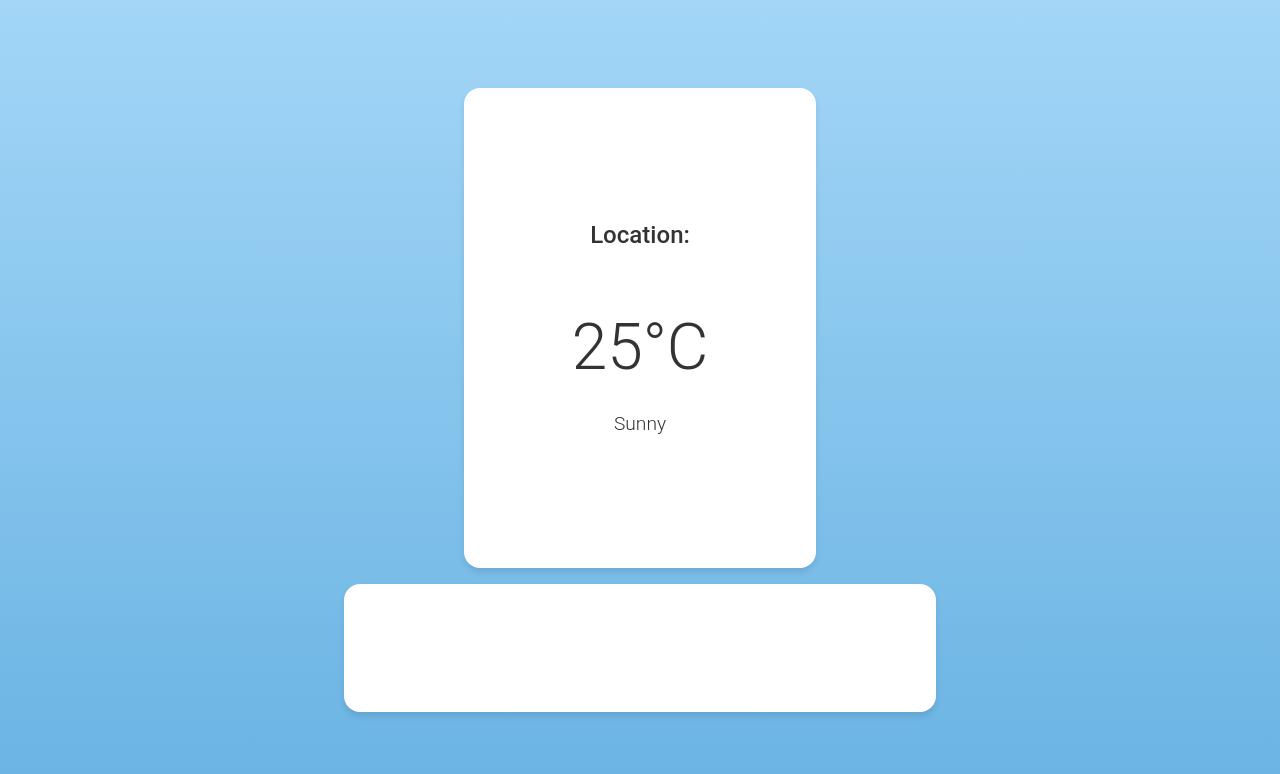
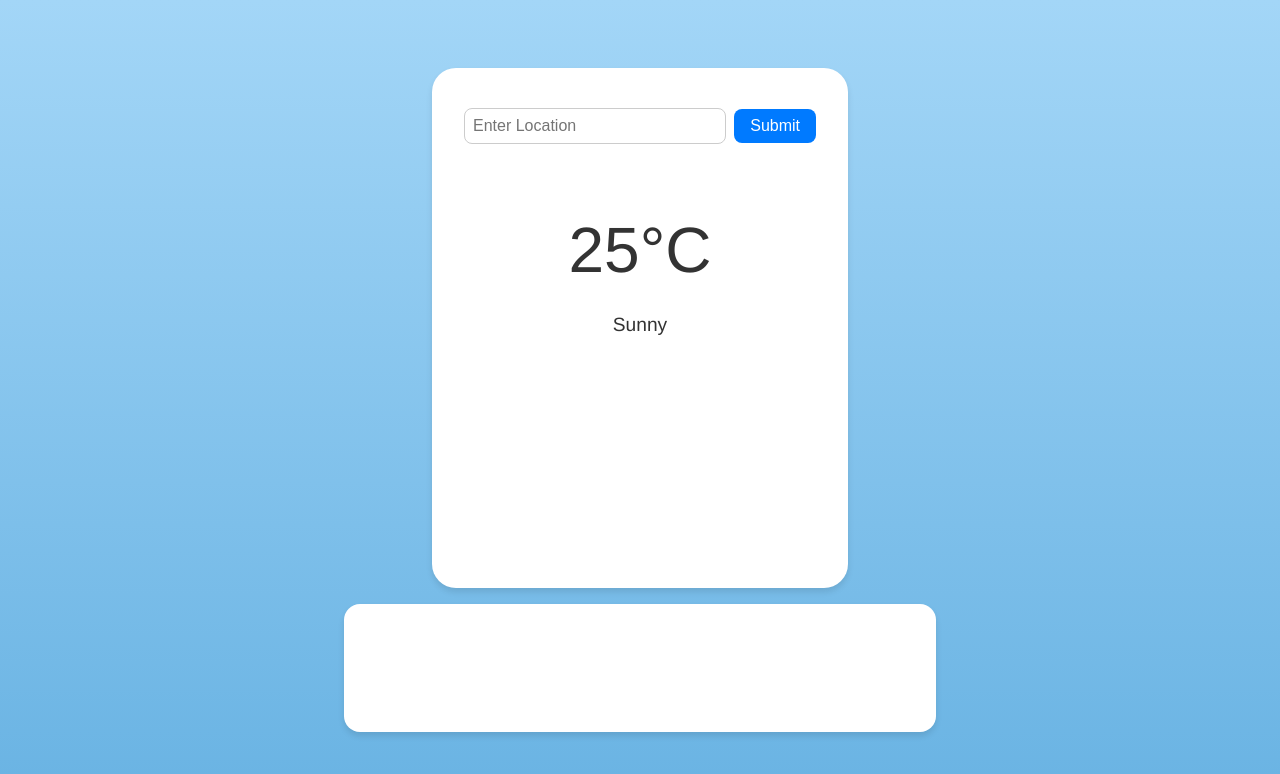
Before and after one commit to dinkdonk0/weatherApp, a plain HTML site: page index.html in a window 1280 px wide. Drawn offline with Linux system fonts and the light colour scheme.

Commit message:
added location HTML and css edits

```diff
--- a/index.html
+++ b/index.html
@@ -11,7 +11,10 @@
 <body>
     <main>
         <div class="mainContainer">
-            <h1 class="location">Location:</h1>
+            <form class="location-form">
+                <input type="text" id="location-input" class="location-input" placeholder="Enter Location" />
+                <button type="submit" class="submit-button">Submit</button>
+            </form>
             <h2 class="temp">25°C</h2>
             <h3 class="stats">Sunny</h3>
         </div>
--- a/style.css
+++ b/style.css
@@ -5,7 +5,7 @@ html, body {
     justify-content: center;
     align-items: center;
     background-image: linear-gradient(to bottom, #a3d6f7, #69b3e3);
-    font-family: 'Roboto', sans-serif;
+    font-family: 'Helvetica Neue', Arial, sans-serif;
   }
 
   main {
@@ -18,37 +18,54 @@ html, body {
   }
 
   .mainContainer {
-    width: 18rem;
-    height: 26rem;
+    width: 22rem;
+    height: 28rem;
     background-color: #ffffff;
-    border-radius: 1rem;
+    border-radius: 1.5rem;
     box-shadow: 0 4px 6px rgba(0, 0, 0, 0.1);
     display: flex;
     flex-direction: column;
-    justify-content: center;
+    justify-content: flex-start;
     align-items: center;
     padding: 2rem;
+    padding-top: 2.5rem;
     margin-bottom: 1rem;
   }
 
-  .weekPrognosis {
-    width: 35rem;
-    height: 6rem;
-    background-color: #ffffff;
-    border-radius: 1rem;
-    box-shadow: 0 4px 6px rgba(0, 0, 0, 0.1);
+  .location-form {
     display: flex;
-    flex-direction: column;
-    justify-content: center;
+    width: 100%;
+    justify-content: space-between;
     align-items: center;
-    padding: 1rem;
+    margin-bottom: 1rem;
   }
 
-  .location {
-    font-size: 1.5rem;
-    font-weight: 500;
-    margin-bottom: 0.5rem;
+  .location-input {
+    flex-grow: 1;
+    padding: 0.5rem;
+    font-size: 1rem;
+    font-weight: 300;
+    border: 1px solid #ccc;
+    border-radius: 0.5rem;
+    outline: none;
     color: #333;
+  }
+
+  .submit-button {
+    padding: 0.5rem 1rem;
+    font-size: 1rem;
+    font-weight: 300;
+    background-color: #007aff;
+    color: #ffffff;
+    border: none;
+    border-radius: 0.5rem;
+    margin-left: 0.5rem;
+    cursor: pointer;
+    transition: background-color 0.3s;
+  }
+
+  .submit-button:hover {
+    background-color: #005eb8;
   }
 
   .temp {
@@ -64,3 +81,16 @@ html, body {
     margin-bottom: 1rem;
     color: #333;
   }
+
+  .weekPrognosis {
+    width: 35rem;
+    height: 6rem;
+    background-color: #ffffff;
+    border-radius: 1rem;
+    box-shadow: 0 4px 6px rgba(0, 0, 0, 0.1);
+    display: flex;
+    flex-direction: column;
+    justify-content: center;
+    align-items: center;
+    padding: 1rem;
+  }
```
